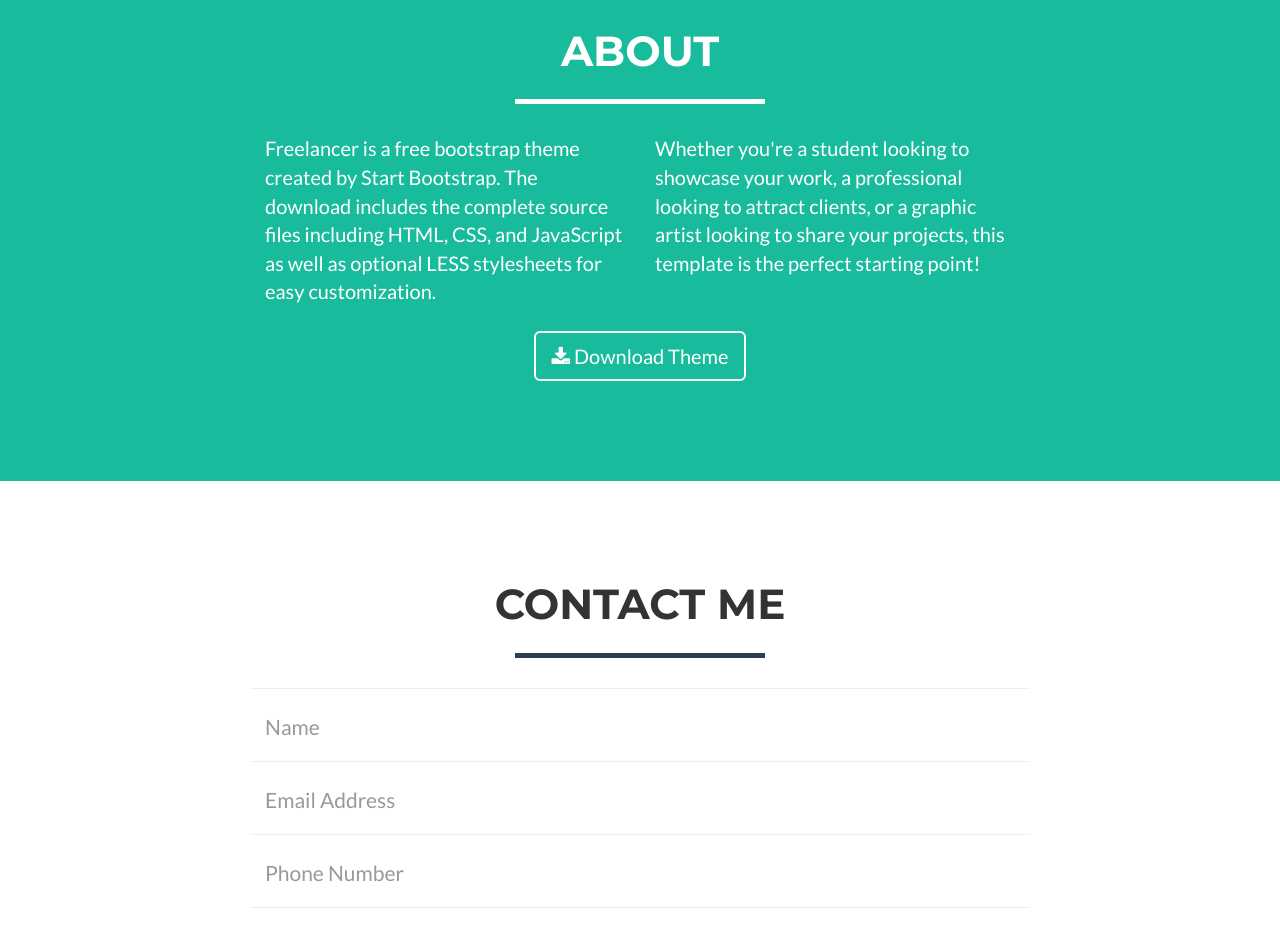
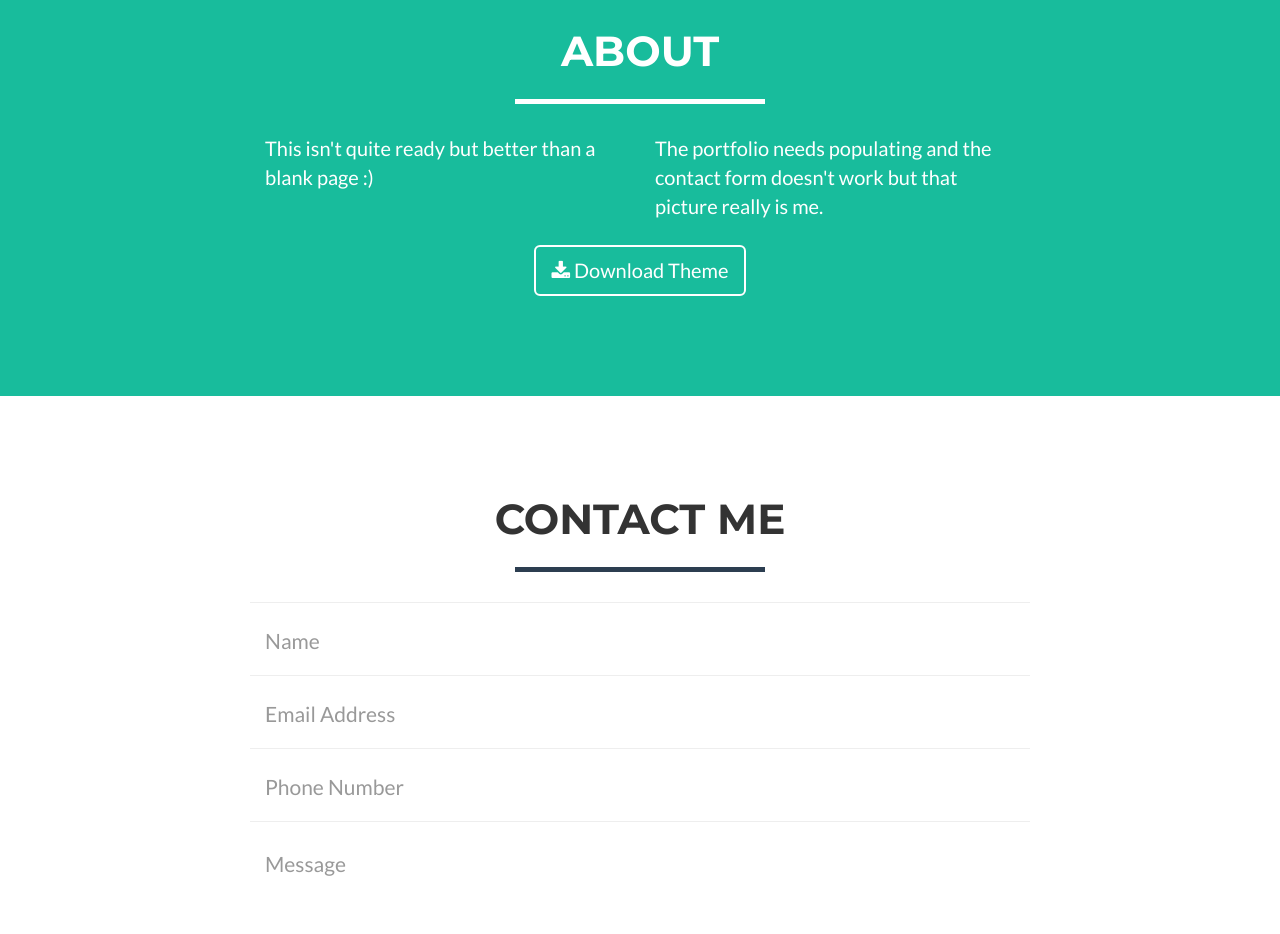
Before and after one commit to lloyddavis/lloyddavis.github.io, a website: page index.html in a window 1280 px wide. Shown: the part 1980-2914 px from the top of the page. Drawn offline with nearby package versions, Linux system fonts and the light colour scheme.

Commit message:
under construction

```diff
--- a/index.html
+++ b/index.html
@@ -167,10 +167,10 @@
             </div>
             <div class="row">
                 <div class="col-lg-4 col-lg-offset-2">
-                    <p>Freelancer is a free bootstrap theme created by Start Bootstrap. The download includes the complete source files including HTML, CSS, and JavaScript as well as optional LESS stylesheets for easy customization.</p>
+                    <p>This isn't quite ready but better than a blank page :)</p>
                 </div>
                 <div class="col-lg-4">
-                    <p>Whether you're a student looking to showcase your work, a professional looking to attract clients, or a graphic artist looking to share your projects, this template is the perfect starting point!</p>
+                    <p>The portfolio needs populating and the contact form doesn't work but that picture really is me.</p>
                 </div>
                 <div class="col-lg-8 col-lg-offset-2 text-center">
                     <a href="#" class="btn btn-lg btn-outline">
```
